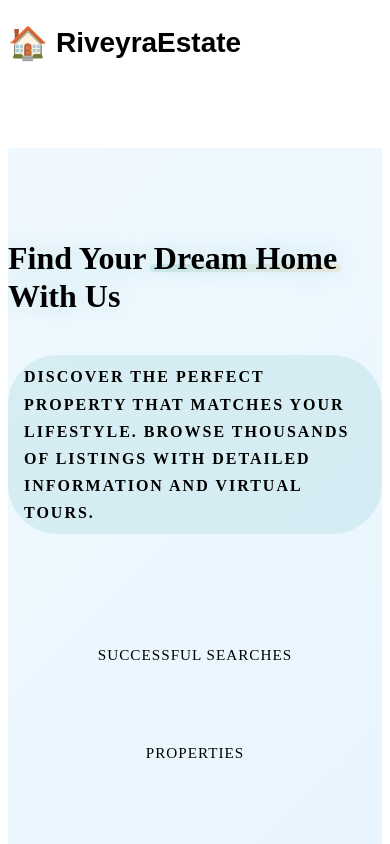
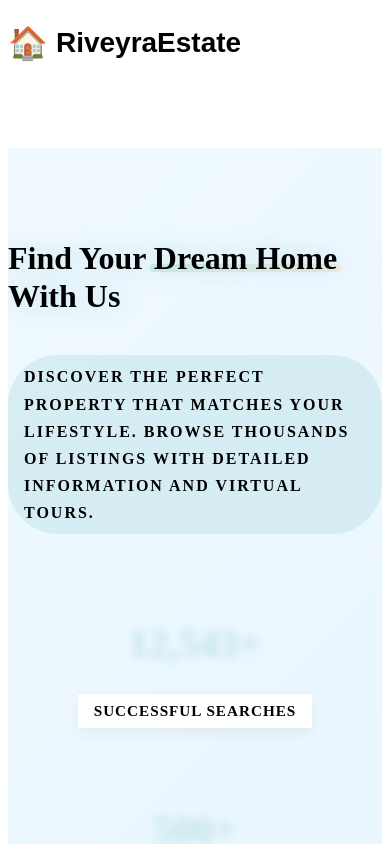
Before and after one commit to shaurya27web/RiveyraEstate, a React (Vite) app in the folder frontend/vite-project/: page / in a window 390 px wide. Shown: the top 844 px of the page. Built offline with nearby package versions, Linux system fonts and the light colour scheme; the HTML template or start-up script is replaced by a standard one.

Commit message:
changes below photogallery

```diff
--- a/frontend/vite-project/src/components/common/home/PhotoGallery/PhotoGallery.css
+++ b/frontend/vite-project/src/components/common/home/PhotoGallery/PhotoGallery.css
@@ -348,63 +348,309 @@
 }
 
 /* Gallery info */
+/* Gallery Info Container */
 .gallery-info {
-  margin-top: 3rem;
-  padding: 3rem;
-  background: linear-gradient(135deg, var(--white) 0%, var(--light-bg) 100%);
+  margin-top: 4rem;
+  padding: 4rem 2rem;
+  background: linear-gradient(135deg,
+    rgba(248, 250, 252, 0.9) 0%,
+    rgba(240, 249, 255, 0.9) 100%
+  );
   border-radius: var(--radius-xl);
   box-shadow:
     0 20px 60px rgba(0, 0, 0, 0.08),
-    inset 0 1px 0 rgba(255, 255, 255, 0.8);
+    inset 0 1px 0 rgba(255, 255, 255, 0.6);
   border: 1px solid rgba(255, 255, 255, 0.3);
+  position: relative;
+  overflow: hidden;
+}
+
+.gallery-info::before {
+  content: '';
+  position: absolute;
+  top: 0;
+  left: 0;
+  width: 100%;
+  height: 4px;
+  background: linear-gradient(90deg,
+    var(--primary-color),
+    var(--accent-color),
+    var(--secondary-color)
+  );
 }
 
 .info-content {
+  max-width: 1200px;
+  margin: 0 auto;
   text-align: center;
+}
+
+/* Info Text Section */
+.info-text-wrapper {
+  margin-bottom: 3rem;
+  position: relative;
 }
 
 .info-text {
   color: var(--text-dark);
   font-size: 1.25rem;
   line-height: 1.8;
-  margin-bottom: 3rem;
   max-width: 800px;
-  margin-left: auto;
-  margin-right: auto;
-  font-weight: 300;
+  margin: 0 auto;
+  font-weight: 400;
+  padding: 2.5rem;
+  position: relative;
+  background: white;
+  border-radius: var(--radius-lg);
+  box-shadow: 0 10px 30px rgba(0, 0, 0, 0.05);
+  border: 1px solid var(--border-color);
+  animation: fadeIn 1s ease;
+}
+
+.info-text::before {
+  content: '"';
+  position: absolute;
+  left: 1.5rem;
+  top: 1rem;
+  font-size: 4rem;
+  color: var(--primary-color);
+  opacity: 0.1;
+  font-family: Georgia, serif;
+  line-height: 1;
+}
+
+.info-text::after {
+  content: '"';
+  position: absolute;
+  right: 1.5rem;
+  bottom: -1rem;
+  font-size: 4rem;
+  color: var(--primary-color);
+  opacity: 0.1;
+  font-family: Georgia, serif;
+  line-height: 1;
+}
+
+@keyframes fadeIn {
+  from { opacity: 0; transform: translateY(20px); }
+  to { opacity: 1; transform: translateY(0); }
+}
+
+/* Info Stats Section */
+.info-stats-wrapper {
+  padding: 2rem;
+  background: rgba(255, 255, 255, 0.5);
+  border-radius: var(--radius-xl);
+  backdrop-filter: blur(10px);
+  border: 1px solid rgba(255, 255, 255, 0.2);
 }
 
 .info-stats {
-  display: flex;
-  justify-content: center;
-  gap: 4rem;
-  flex-wrap: wrap;
+  display: grid;
+  grid-template-columns: repeat(3, 1fr);
+  gap: 3rem;
+  max-width: 900px;
+  margin: 0 auto;
 }
 
 .stat {
   display: flex;
   flex-direction: column;
   align-items: center;
+  gap: 1.5rem;
+  padding: 1.5rem;
+  transition: all 0.3s ease;
+  position: relative;
+}
+
+.stat:hover {
+  transform: translateY(-5px);
+}
+
+.stat::before {
+  content: '';
+  position: absolute;
+  top: 0;
+  right: 0;
+  width: 1px;
+  height: 80%;
+  background: linear-gradient(to bottom,
+    transparent,
+    var(--border-color),
+    transparent
+  );
+}
+
+.stat:last-child::before {
+  display: none;
+}
+
+.stat-circle {
+  width: 120px;
+  height: 120px;
+  border-radius: 50%;
+  display: flex;
+  align-items: center;
+  justify-content: center;
+  position: relative;
+  background: linear-gradient(135deg,
+    rgba(13, 148, 136, 0.1) 0%,
+    rgba(30, 64, 175, 0.05) 100%
+  );
+  border: 2px solid transparent;
+  background-clip: padding-box;
+  animation: statPulse 2s ease-in-out infinite;
+}
+
+.stat-circle::before {
+  content: '';
+  position: absolute;
+  inset: -2px;
+  border-radius: 50%;
+  background: linear-gradient(135deg,
+    var(--primary-color),
+    var(--accent-color),
+    var(--secondary-color)
+  );
+  z-index: -1;
+  opacity: 0.3;
+  filter: blur(5px);
+}
+
+@keyframes statPulse {
+  0%, 100% { transform: scale(1); }
+  50% { transform: scale(1.05); }
 }
 
 .stat-number {
-  font-size: 3rem;
+  font-size: 2.5rem;
   font-weight: 800;
   color: var(--primary-color);
-  line-height: 1;
-  margin-bottom: 0.5rem;
-  background: linear-gradient(135deg, var(--primary-color), var(--secondary-color));
+  background: linear-gradient(135deg,
+    var(--primary-color),
+    var(--secondary-color)
+  );
   -webkit-background-clip: text;
   -webkit-text-fill-color: transparent;
   background-clip: text;
+  text-shadow: 0 2px 10px rgba(13, 148, 136, 0.2);
 }
 
 .stat-label {
-  color: var(--text-light);
-  font-size: 0.95rem;
-  font-weight: 500;
+  color: var(--text-dark);
+  font-size: 1.1rem;
+  font-weight: 600;
   text-transform: uppercase;
   letter-spacing: 1px;
+  position: relative;
+  padding: 0.5rem 1rem;
+  background: white;
+  border-radius: var(--radius-md);
+  box-shadow: 0 5px 15px rgba(0, 0, 0, 0.05);
+}
+
+/* Animation for stats */
+.stat:nth-child(1) { animation-delay: 0.1s; }
+.stat:nth-child(2) { animation-delay: 0.2s; }
+.stat:nth-child(3) { animation-delay: 0.3s; }
+
+.stat {
+  opacity: 0;
+  transform: translateY(20px);
+  animation: statSlideUp 0.6s ease forwards;
+}
+
+@keyframes statSlideUp {
+  to {
+    opacity: 1;
+    transform: translateY(0);
+  }
+}
+
+/* Responsive Design */
+@media (max-width: 992px) {
+  .gallery-info {
+    padding: 3rem 1.5rem;
+  }
+
+  .info-text {
+    font-size: 1.15rem;
+    padding: 2rem;
+  }
+
+  .info-stats {
+    gap: 2rem;
+  }
+
+  .stat-circle {
+    width: 100px;
+    height: 100px;
+  }
+
+  .stat-number {
+    font-size: 2rem;
+  }
+}
+
+@media (max-width: 768px) {
+  .info-stats {
+    grid-template-columns: 1fr;
+    gap: 2.5rem;
+    max-width: 400px;
+  }
+
+  .stat::before {
+    display: none;
+  }
+
+  .stat::after {
+    content: '';
+    position: absolute;
+    bottom: -1.25rem;
+    left: 50%;
+    transform: translateX(-50%);
+    width: 100px;
+    height: 1px;
+    background: var(--border-color);
+  }
+
+  .stat:last-child::after {
+    display: none;
+  }
+
+  .info-text {
+    font-size: 1.1rem;
+    padding: 1.5rem;
+  }
+
+  .info-text::before,
+  .info-text::after {
+    font-size: 3rem;
+  }
+}
+
+@media (max-width: 480px) {
+  .gallery-info {
+    padding: 2.5rem 1rem;
+  }
+
+  .info-text {
+    font-size: 1rem;
+    padding: 1.25rem;
+  }
+
+  .stat-circle {
+    width: 80px;
+    height: 80px;
+  }
+
+  .stat-number {
+    font-size: 1.75rem;
+  }
+
+  .stat-label {
+    font-size: 0.95rem;
+  }
 }
 
 /* Responsive */
--- a/frontend/vite-project/src/components/common/home/PhotoGallery/PhotoGallery.jsx
+++ b/frontend/vite-project/src/components/common/home/PhotoGallery/PhotoGallery.jsx
@@ -225,23 +225,33 @@ const PhotoGallery = () => {
 
         <div className="gallery-info">
           <div className="info-content">
+            <div className="info-text-wrapper">
               <p className="info-text">
                 Browse through our collection of professionally photographed properties.
                 Each image showcases the quality and attention to detail you can expect
                 from our listed properties.
               </p>
+            </div>
+            <div className="info-stats-wrapper">
               <div className="info-stats">
                 <div className="stat">
+                  <div className="stat-circle">
                     <span className="stat-number">500+</span>
+                  </div>
                   <span className="stat-label">Properties</span>
                 </div>
                 <div className="stat">
+                  <div className="stat-circle">
                     <span className="stat-number">100%</span>
+                  </div>
                   <span className="stat-label">Professionally Shot</span>
                 </div>
                 <div className="stat">
+                  <div className="stat-circle">
                     <span className="stat-number">360°</span>
+                  </div>
                   <span className="stat-label">Virtual Tours</span>
+                </div>
               </div>
             </div>
           </div>
```
Lines whose indentation alone changed are shown as unchanged.
